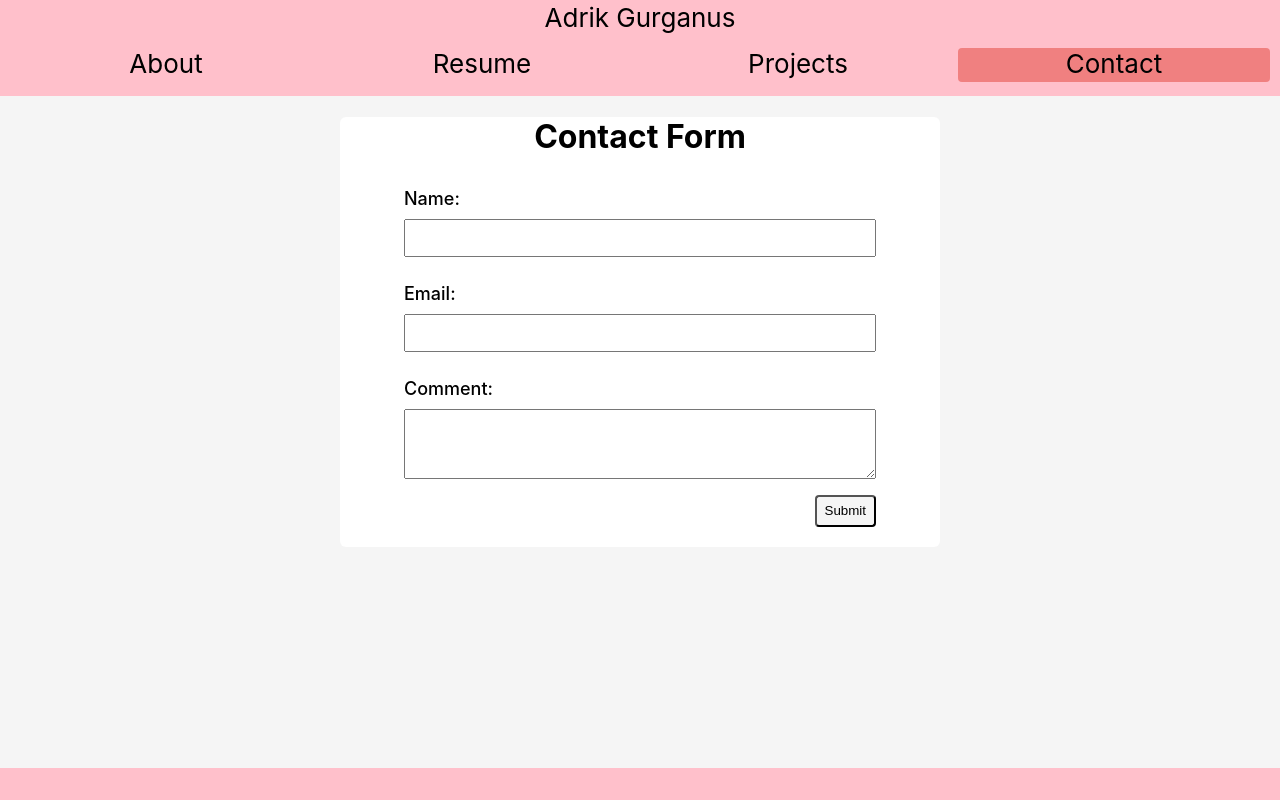
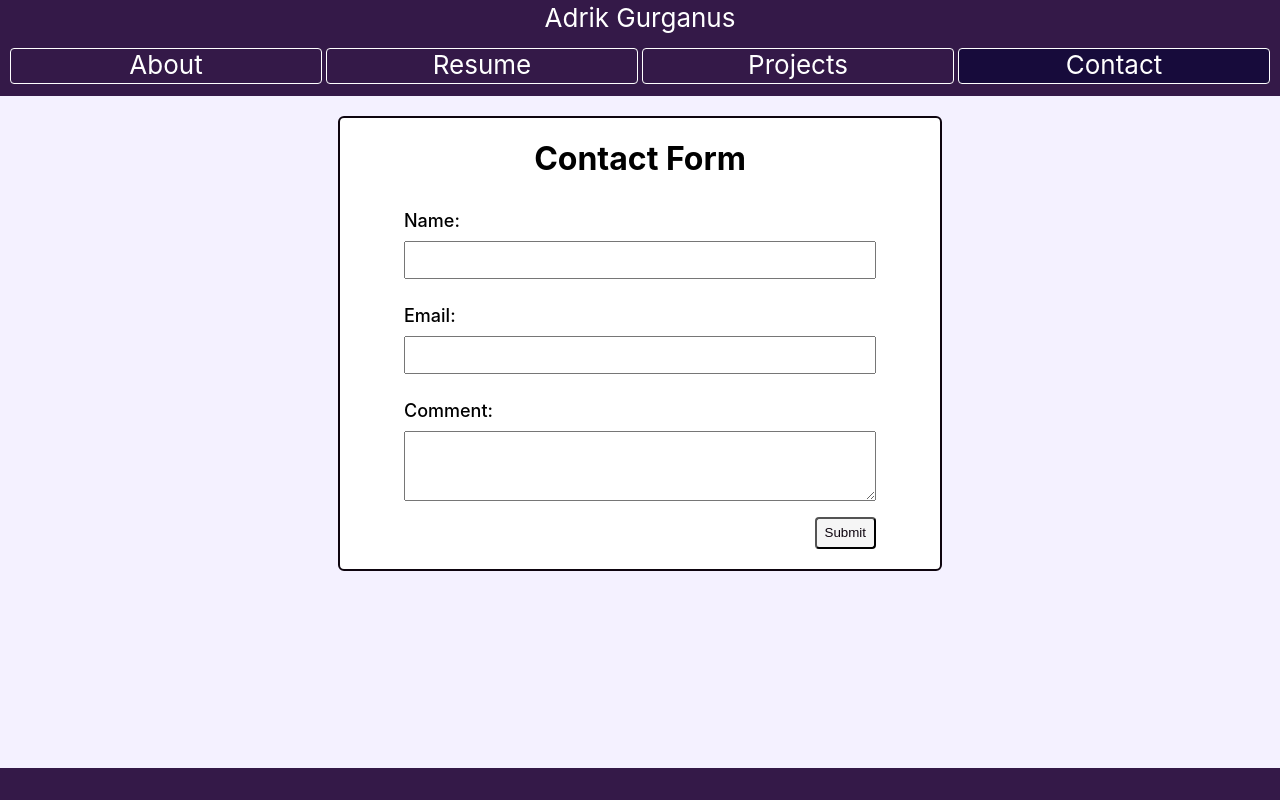
Before and after one commit to AdrikGG/IntroWebDevFinal, a React (Create React App) app: page /contact in a window 1280 px wide. Built offline with nearby package versions, Linux system fonts and the light colour scheme.

Commit message:
New theme, more styling

```diff
--- a/src/App.css
+++ b/src/App.css
@@ -1,3 +1,11 @@
+:root {
+  --white: #ffffff;
+  --ebony: #0e050f;
+  --darkblue: #170b3b;
+  --indigo: #341948;
+  --lavender: #f4f1ff;
+}
+
 .app {
   text-align: center;
   display: flex;
@@ -5,7 +13,8 @@
 }
 
 .container {
-  background-color: whitesmoke;
+  background-color: var(--lavender);
+  /* background-color: whitesmoke; */
   overflow: hidden;
 }
 
--- a/src/components/Footer.css
+++ b/src/components/Footer.css
@@ -1,6 +1,7 @@
 .footer {
   height: 2rem;
-  background-color: pink;
+  background-color: var(--indigo);
+  color: white;
 }
 
 .footer-content {
--- a/src/components/Header.css
+++ b/src/components/Header.css
@@ -1,13 +1,14 @@
 .btn {
-  color: black;
+  color: var(--white);
   text-decoration: none;
+  border: 1px solid var(--white);
   border-radius: 4px;
   margin-bottom: auto;
   padding-bottom: 3px;
 }
 
 .active {
-  background-color: lightcoral;
+  background-color: var(--darkblue);
 }
 
 .title {
@@ -33,10 +34,11 @@
 }
 
 .header {
-  background-color: pink;
   display: grid;
   height: 6rem;
+  background-color: var(--indigo);
   font-size: calc(10px + 2vmin);
+  color: var(--white);
   padding: 0px 10px;
   grid-template-columns: 1fr 1fr 1fr 1fr;
   grid-template-rows: 1fr 1fr;
--- a/src/pages/About.css
+++ b/src/pages/About.css
@@ -1,8 +1,9 @@
 .about-content {
   margin: 1rem;
   padding: 1px 20px 20px 20px;
+  border: 1px solid var(--ebony);
   border-radius: 6px;
-  background-color: white;
+  background-color: var(--white);
 }
 
 .about-header {
--- a/src/pages/Contact.css
+++ b/src/pages/Contact.css
@@ -7,8 +7,9 @@
   margin: auto;
   padding-bottom: 20px;
   width: 600px;
+  border: 2px solid var(--ebony);
   border-radius: 6px;
-  background-color: white;
+  background-color: var(--white);
 }
 
 .form-group {
--- a/src/pages/Projects.css
+++ b/src/pages/Projects.css
@@ -1,8 +1,9 @@
 .projects-content {
   margin: 20px 0;
   padding: 4px 20px 20px 20px;
+  border: 1px solid var(--ebony);
   border-radius: 6px;
-  background-color: white;
+  background-color: var(--white);
 }
 
 .projects-hearer {
@@ -13,6 +14,7 @@
   margin-bottom: 20px;
   padding: 20px;
   text-align: left;
+  border: 1px solid var(--ebony);
   border-radius: 6px;
 }
 
--- a/src/pages/Resume.css
+++ b/src/pages/Resume.css
@@ -1,7 +1,8 @@
 .resume-content {
   margin: 0;
   margin-top: 20px;
-  background-color: white;
+  border: 1px solid var(--ebony);
+  background-color: var(--white);
 }
 
 .section {
```
Also changed, not shown: 1 other file (tests, documents, lock files or other folders).
